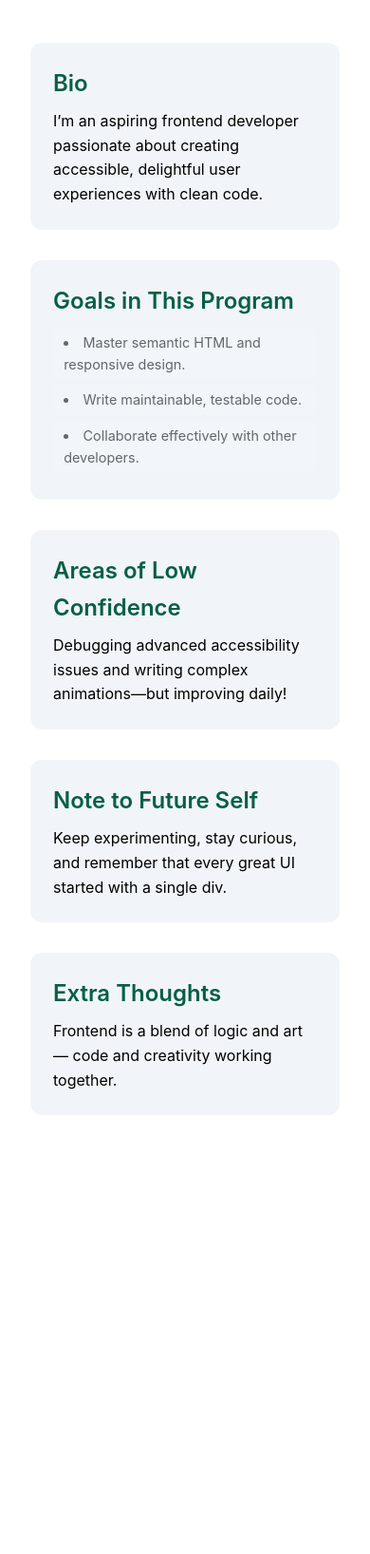
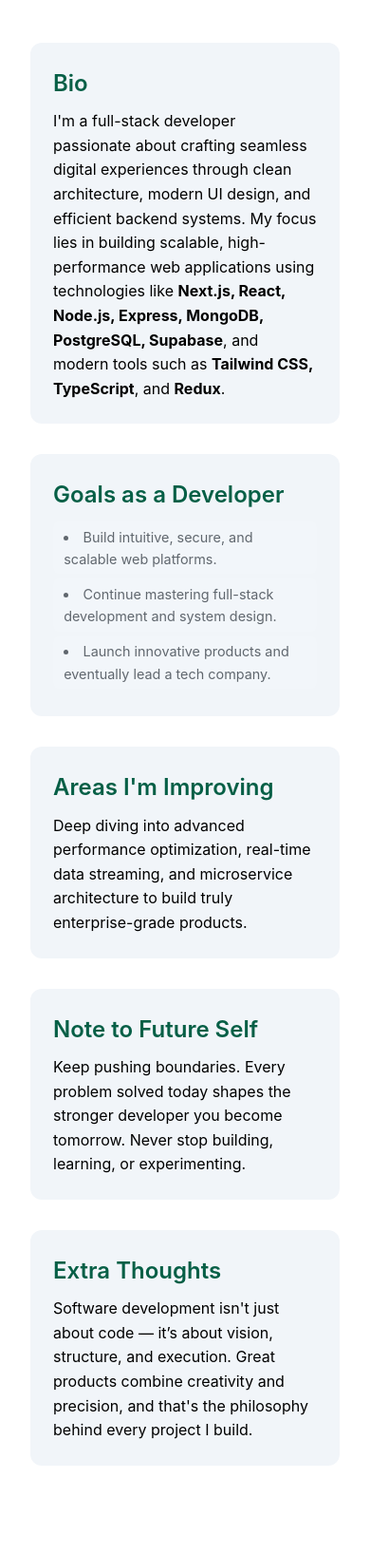
Before and after one commit to Francis6-git/Profile-Card, a plain HTML site: page about.html in a window 390 px wide. Shown: the part 64-1700 px from the top of the page at 95% size. Before the commit the page ends 1334 px from the top, so only its background shows below. Drawn offline with Linux system fonts and the light colour scheme.

```diff
--- a/about.html
+++ b/about.html
@@ -3,7 +3,7 @@
   <head>
     <meta charset="UTF-8" />
     <meta name="viewport" content="width=device-width, initial-scale=1.0" />
-    <title>About Me — Frontend Wizards</title>
+    <title>About Me</title>
     <link rel="stylesheet" href="css/style.css" />
     <link rel="stylesheet" href="css/about.css" />
   </head>
@@ -12,57 +12,76 @@
       <!-- Navbar -->
       <nav class="navbar" data-testid="test-navbar">
         <div class="nav-brand">FD</div>
+
         <button class="nav-toggle" aria-label="Toggle navigation">☰</button>
+
         <ul class="nav-links">
           <li><a href="index.html">Profile</a></li>
           <li><a href="about.html">About Me</a></li>
           <li><a href="contact.html">Contact Us</a></li>
         </ul>
       </nav>
+
       <div data-testid="test-about-page" class="about-container">
         <section data-testid="test-about-bio">
           <h2>Bio</h2>
           <p>
-            I’m an aspiring frontend developer passionate about creating
-            accessible, delightful user experiences with clean code.
+            I&apos;m a full-stack developer passionate about crafting seamless
+            digital experiences through clean architecture, modern UI design,
+            and efficient backend systems. My focus lies in building scalable,
+            high-performance web applications using technologies like
+            <strong
+              >Next.js, React, Node.js, Express, MongoDB, PostgreSQL,
+              Supabase</strong
+            >, and modern tools such as
+            <strong>Tailwind CSS, TypeScript</strong>, and
+            <strong>Redux</strong>.
           </p>
         </section>
 
         <section data-testid="test-about-goals">
-          <h2>Goals in This Program</h2>
+          <h2>Goals as a Developer</h2>
           <ul>
-            <li>Master semantic HTML and responsive design.</li>
-            <li>Write maintainable, testable code.</li>
-            <li>Collaborate effectively with other developers.</li>
+            <li>Build intuitive, secure, and scalable web platforms.</li>
+            <li>
+              Continue mastering full-stack development and system design.
+            </li>
+            <li>
+              Launch innovative products and eventually lead a tech company.
+            </li>
           </ul>
         </section>
 
         <section data-testid="test-about-confidence">
-          <h2>Areas of Low Confidence</h2>
+          <h2>Areas I'm Improving</h2>
           <p>
-            Debugging advanced accessibility issues and writing complex
-            animations—but improving daily!
+            Deep diving into advanced performance optimization, real-time data
+            streaming, and microservice architecture to build truly
+            enterprise-grade products.
           </p>
         </section>
 
         <section data-testid="test-about-future-note">
           <h2>Note to Future Self</h2>
           <p>
-            Keep experimenting, stay curious, and remember that every great UI
-            started with a single div.
+            Keep pushing boundaries. Every problem solved today shapes the
+            stronger developer you become tomorrow. Never stop building,
+            learning, or experimenting.
           </p>
         </section>
 
         <section data-testid="test-about-extra">
           <h2>Extra Thoughts</h2>
           <p>
-            Frontend is a blend of logic and art — code and creativity working
-            together.
+            Software development isn't just about code — it’s about vision,
+            structure, and execution. Great products combine creativity and
+            precision, and that&apos;s the philosophy behind every project I
+            build.
           </p>
         </section>
       </div>
     </main>
 
-    <script src="js/main.js"></script>
+    <script src="js/main.js" defer></script>
   </body>
 </html>
--- a/css/contact.css
+++ b/css/contact.css
@@ -44,7 +44,8 @@ button:hover {
   font-size: 0.9rem;
 }
 .success {
-  color: green;
+  color: rgb(108, 210, 108);
+  text-align: center;
   font-weight: 600;
-  margin-top: 1rem;
+  margin: 1rem auto;
 }
--- a/css/style.css
+++ b/css/style.css
@@ -204,11 +204,13 @@ section ul li {
   display: flex;
   justify-content: space-between;
   align-items: center;
-  min-width: 90vw;
+  max-width: 90vw;
+  width: 80vw;
   background: var(--accent);
   color: white;
   padding: 1rem 2rem;
   border-radius: 1.5rem;
+  margin: 0 auto;
   margin-bottom: 1rem;
   position: sticky;
   top: 0;
@@ -239,13 +241,14 @@ section ul li {
 @media (max-width: 768px) {
   .navbar {
     padding: 0.5rem 1rem;
+    width: 100%;
   }
   .nav-links {
     display: none;
     flex-direction: column;
     background: var(--accent);
     position: absolute;
-    top: 70px;
+    top: 64px;
     right: 0;
     padding: 1rem;
     border-radius: 0 0 1rem 1rem;
--- a/js/main.js
+++ b/js/main.js
@@ -1,17 +1,21 @@
-// Time
+// --- Time (only if element exists) ---
 const timeElement = document.getElementById("user-time");
 function updateTime() {
+  if (!timeElement) return;
   timeElement.textContent = Date.now();
 }
+if (timeElement) {
   updateTime();
   setInterval(updateTime, 1000);
+}
 
-// Avatar upload preview
+// --- Avatar upload preview (only if inputs exist) ---
 const fileInput = document.getElementById("avatar-upload");
 const avatarImg = document.getElementById("user-avatar");
 
+if (fileInput && avatarImg) {
   fileInput.addEventListener("change", (event) => {
-  const file = event.target.files[0];
+    const file = event.target.files && event.target.files[0];
     if (!file) return;
     const reader = new FileReader();
     reader.onload = (e) => {
@@ -19,11 +23,14 @@ fileInput.addEventListener("change", (event) => {
     };
     reader.readAsDataURL(file);
   });
+}
 
-// Mobile nav toggle
+// --- Mobile nav toggle (register safely) ---
 document.addEventListener("DOMContentLoaded", () => {
   const toggle = document.querySelector(".nav-toggle");
   const links = document.querySelector(".nav-links");
+
+  // Only attach handler if both elements are present
   if (toggle && links) {
     toggle.addEventListener("click", () => {
       links.classList.toggle("show");
```
Also changed, not shown: contact.html (+5 -3 lines), index.html (+1 -1 lines), js/about.js (deleted). Lines whose indentation alone changed are shown as unchanged.
